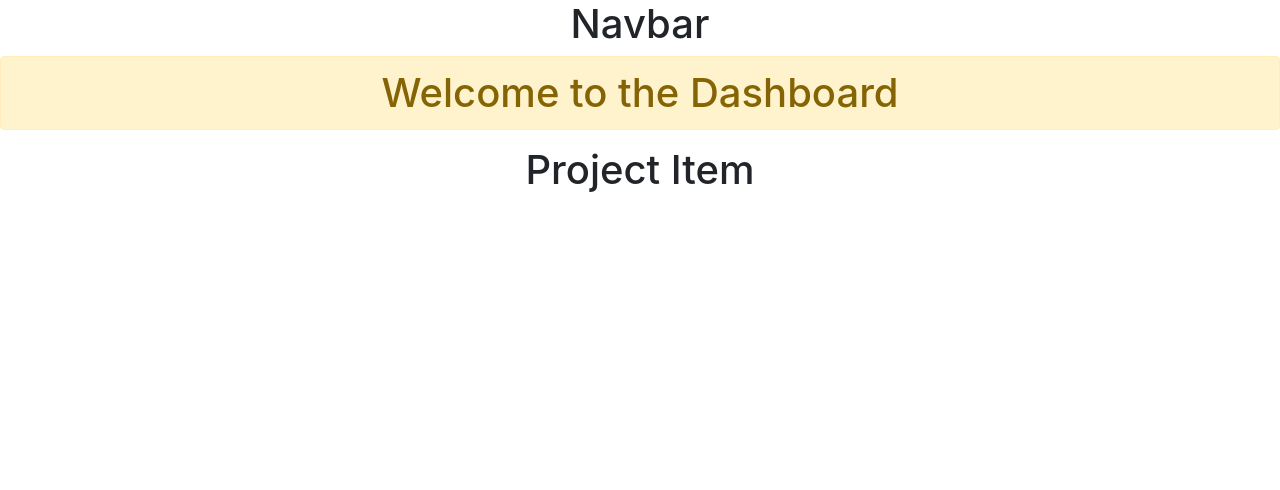
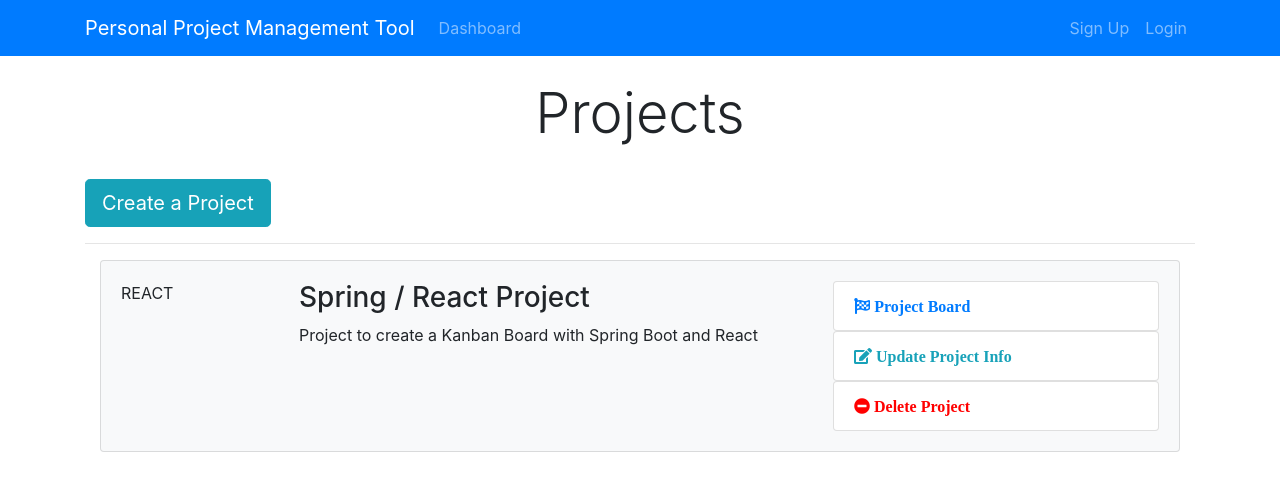
Before and after one commit to lucenl/PPMTool, a React (Create React App) app in the folder ppmtool-react-client/: page / in a window 1280 px wide. Shown: the top 490 px of the page. Built offline with nearby package versions, Linux system fonts and the light colour scheme.

Commit message:
Set HTML design for Dashboard.js and ProjectItem.js; Set icons of project items and app title in index.html

```diff
--- a/ppmtool-react-client/public/index.html
+++ b/ppmtool-react-client/public/index.html
@@ -24,7 +24,10 @@
       work correctly both with client-side routing and a non-root public URL.
       Learn how to configure a non-root public URL by running `npm run build`.
     -->
-    <title>React App</title>
+    <link rel="stylesheet" href="https://use.fontawesome.com/releases/v5.2.0/css/all.css"
+    integrity="sha384-hWVjflwFxL6sNzntih27bfxkr27PmbbK/iSvJ+a4+0owXq79v+lsFkW54bOGbiDQ"
+    crossorigin="anonymous">
+    <title>PPM Tool</title>
   </head>
   <body>
     <noscript>You need to enable JavaScript to run this app.</noscript>
--- a/ppmtool-react-client/src/App.css
+++ b/ppmtool-react-client/src/App.css
@@ -1,38 +1,65 @@
-.App {
-  text-align: center;
+img {
+  width: 100%;
 }
 
-.App-logo {
-  height: 40vmin;
-  pointer-events: none;
+.navbar {
+  background-color: #e3f2fd;
+}
+.fa.fa-edit {
+  color: #18a2b9;
 }
 
-@media (prefers-reduced-motion: no-preference) {
-  .App-logo {
-    animation: App-logo-spin infinite 20s linear;
-  }
+.list-group-item.delete:hover {
+  cursor: -webkit-grab;
+  background-color: pink;
 }
 
-.App-header {
-  background-color: #282c34;
-  min-height: 100vh;
-  display: flex;
-  flex-direction: column;
-  align-items: center;
-  justify-content: center;
-  font-size: calc(10px + 2vmin);
-  color: white;
+.list-group-item.update:hover {
+  cursor: -webkit-grab;
+  background-color: gainsboro;
 }
 
-.App-link {
-  color: #61dafb;
+.list-group-item.board:hover {
+  cursor: -webkit-grab;
+  background-color: gainsboro;
 }
 
-@keyframes App-logo-spin {
-  from {
-    transform: rotate(0deg);
-  }
-  to {
-    transform: rotate(360deg);
-  }
+.fa.fa-minus-circle {
+  color: red;
 }
+
+.landing {
+  position: relative;
+  /* background: url("../img/showcase.jpg") no-repeat; */
+  background-size: cover;
+  background-position: center;
+  height: 100vh;
+  margin-top: -24px;
+  margin-bottom: -50px;
+}
+
+.landing-inner {
+  padding-top: 80px;
+}
+
+.dark-overlay {
+  background-color: rgba(0, 0, 0, 0.7);
+  position: absolute;
+  top: 0;
+  left: 0;
+  width: 100%;
+  height: 100%;
+}
+
+.card-form {
+  opacity: 0.9;
+}
+
+.latest-profiles-img {
+  width: 40px;
+  height: 40px;
+}
+
+.form-control::placeholder {
+  color: #bbb !important;
+}
--- a/ppmtool-react-client/src/App.js
+++ b/ppmtool-react-client/src/App.js
@@ -1,7 +1,7 @@
 import './App.css';
 import Dashboard from './components/Dashboard';
 import Header from './components/Layout/Header';
-import "bootstrap/dist/css/bootstrap.min.css"
+import "bootstrap/dist/css/bootstrap.min.css";
 
 function App() {
   return (
--- a/ppmtool-react-client/src/components/Dashboard.js
+++ b/ppmtool-react-client/src/components/Dashboard.js
@@ -4,10 +4,24 @@ import ProjectItem from './Project/ProjectItem';
 class Dashboard extends Component {
   render() {
       return (
-        <div>
-          <h1 className='alert alert-warning'>Welcome to the Dashboard</h1>
-          <ProjectItem />
+        <div className="projects">
+        <div className="container">
+            <div className="row">
+                <div className="col-md-12">
+                    <h1 className="display-4 text-center">Projects</h1>
+                    <br />
+                    <a href="ProjectForm.html" className="btn btn-lg btn-info">
+                        Create a Project
+                    </a>
+                    <br />
+                    <hr />
+                    <ProjectItem />
+
+                </div>
+            </div>
         </div>
+    </div>
+
       );
   }
 }
--- a/ppmtool-react-client/src/components/Layout/Header.js
+++ b/ppmtool-react-client/src/components/Layout/Header.js
@@ -3,9 +3,39 @@ import React, { Component } from 'react'
 class Header extends Component {
   render() {
     return (
-      <div>
-        <h1>Navbar</h1>
-      </div>
+        <nav className="navbar navbar-expand-sm navbar-dark bg-primary mb-4">
+        <div className="container">
+            <a className="navbar-brand" href="Dashboard.html">
+                Personal Project Management Tool
+            </a>
+            <button className="navbar-toggler" type="button" data-toggle="collapse" data-target="#mobile-nav">
+                <span className="navbar-toggler-icon" />
+            </button>
+
+            <div className="collapse navbar-collapse" id="mobile-nav">
+                <ul className="navbar-nav mr-auto">
+                    <li className="nav-item">
+                        <a className="nav-link" href="/dashboard">
+                            Dashboard
+                        </a>
+                    </li>
+                </ul>
+
+                <ul className="navbar-nav ml-auto">
+                    <li className="nav-item">
+                        <a className="nav-link " href="register.html">
+                            Sign Up
+                        </a>
+                    </li>
+                    <li className="nav-item">
+                        <a className="nav-link" href="login.html">
+                            Login
+                        </a>
+                    </li>
+                </ul>
+            </div>
+        </div>
+    </nav>
     )
   }
 }
--- a/ppmtool-react-client/src/components/Project/ProjectItem.js
+++ b/ppmtool-react-client/src/components/Project/ProjectItem.js
@@ -2,7 +2,40 @@ import React, { Component } from 'react'
 
 class ProjectItem extends Component {
   render() {
-    return <h1>Project Item</h1>;
+    return (
+          <div className="container">
+              <div className="card card-body bg-light mb-3">
+                  <div className="row">
+                      <div className="col-2">
+                          <span className="mx-auto">REACT</span>
+                      </div>
+                      <div className="col-lg-6 col-md-4 col-8">
+                          <h3>Spring / React Project</h3>
+                          <p>Project to create a Kanban Board with Spring Boot and React</p>
+                      </div>
+                      <div className="col-md-4 d-none d-lg-block">
+                          <ul className="list-group">
+                              <a href="#">
+                                  <li className="list-group-item board">
+                                      <i className="fa fa-flag-checkered pr-1"> Project Board </i>
+                                  </li>
+                              </a>
+                              <a href="#">
+                                  <li className="list-group-item update">
+                                      <i className="fa fa-edit pr-1"> Update Project Info</i>
+                                  </li>
+                              </a>
+                              <a href="">
+                                  <li className="list-group-item delete">
+                                      <i className="fa fa-minus-circle pr-1"> Delete Project</i>
+                                  </li>
+                              </a>
+                          </ul>
+                      </div>
+                  </div>
+              </div>
+          </div>
+    );
   }
 }
 
```
